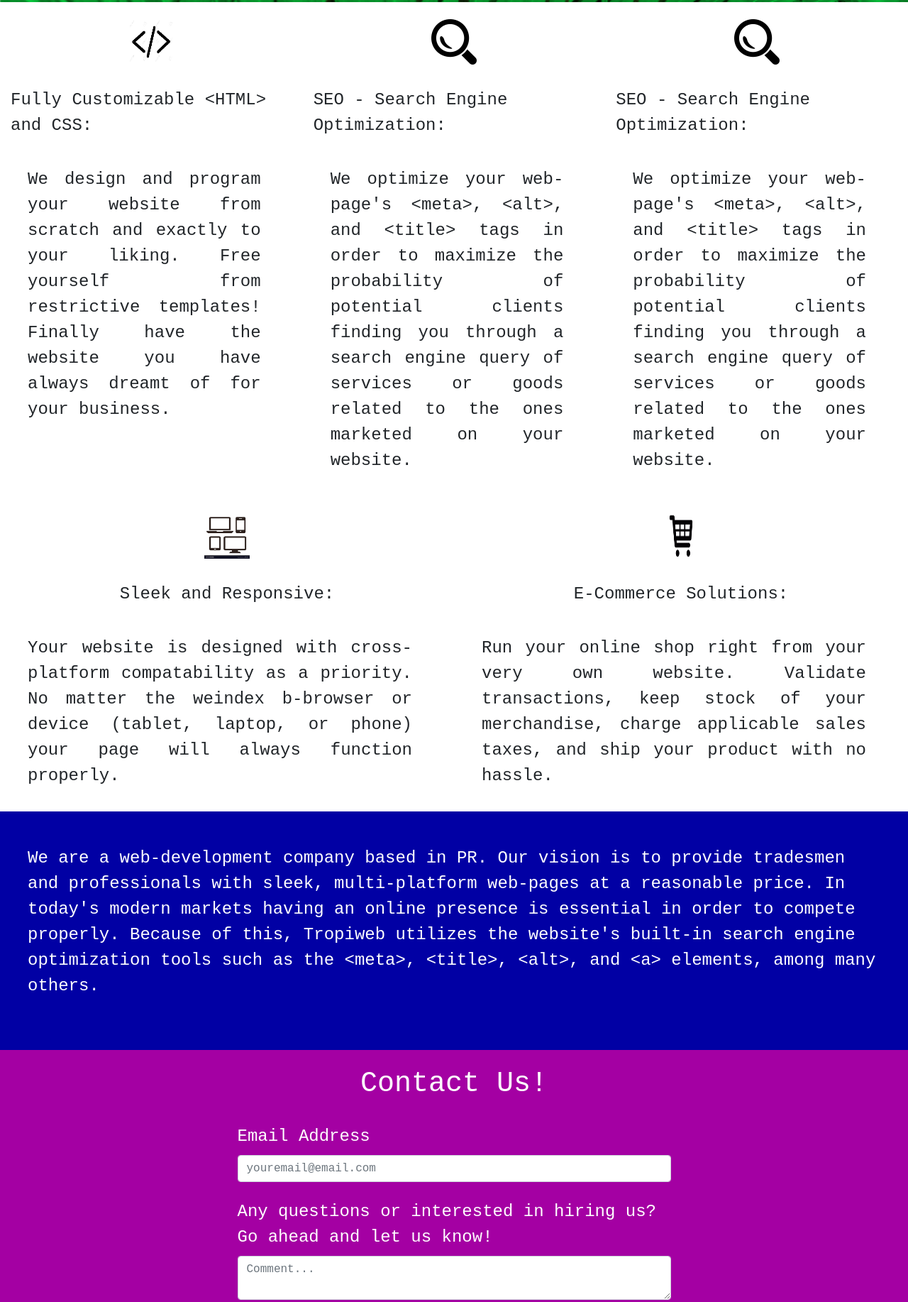
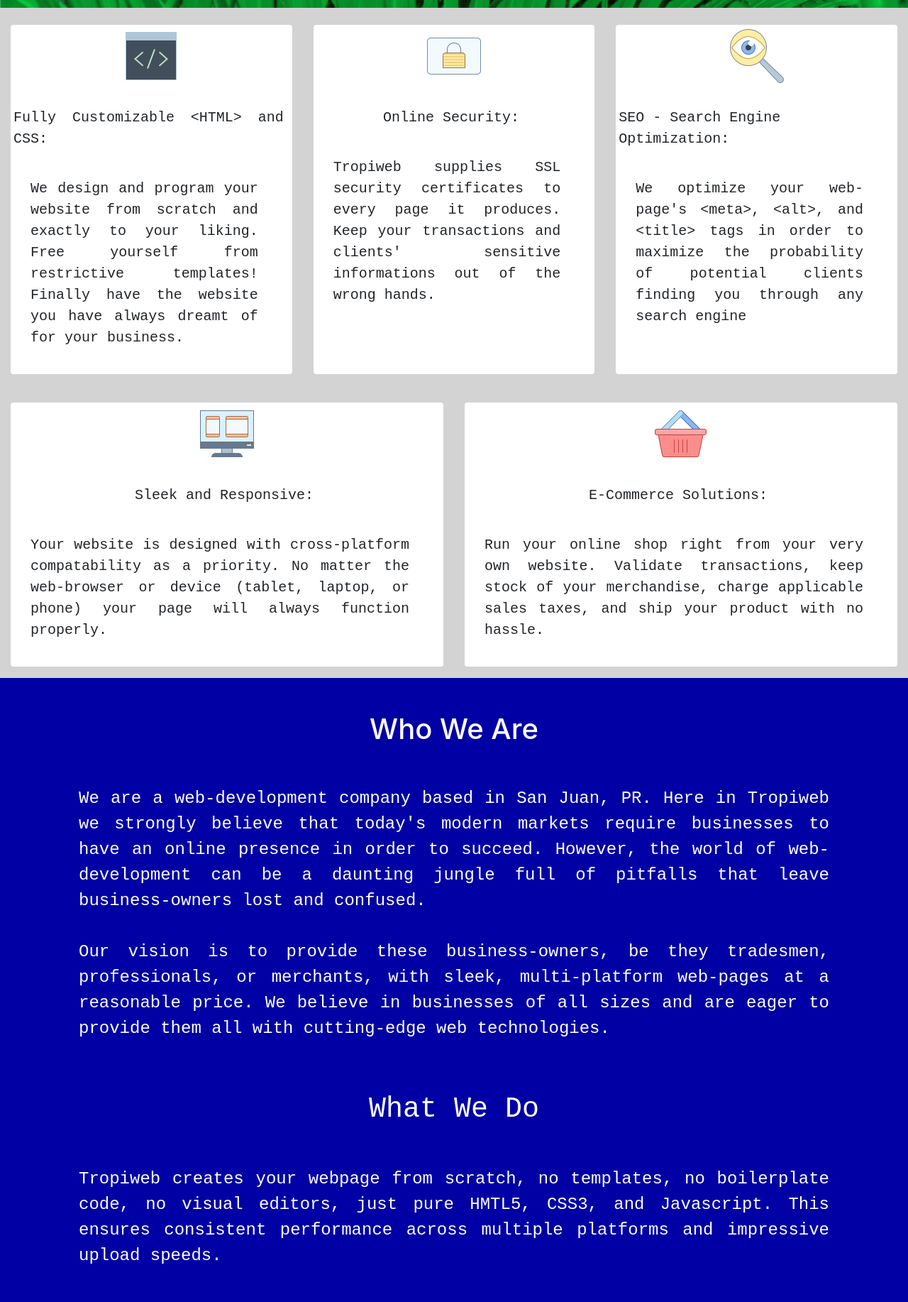
Before and after one commit to alejandroc311/Tropiweb-Webpage, a plain HTML site: page index.html in a window 1280 px wide. Shown: the part 489-2323 px from the top of the page at 71% size. Drawn offline with nearby package versions, Linux system fonts and the light colour scheme.

Commit message:
New Icons, looking fresh.

```diff
--- a/formVerification.js
+++ b/formVerification.js
@@ -10,6 +10,8 @@
   }
 }
 
+console.log($(".index-card").outerHeight(true));
+console.log($(".index-card").outerWidth(true));
 
 $('#emailFormInput').on('keydown keyup', function(e){
   var providedEmail = $("#emailFormInput").val();
--- a/index.html
+++ b/index.html
@@ -62,15 +62,14 @@
     Tropiweb is and does.-->
 
 <div class="container-fluid justify-content-center container-index">
-
     <div class="row index">
-        <div class="index col-xs-12 col-sm-12 col-lg-4">
+        <div class="index col-xs-12 col-sm-12 col-lg-4 d-flex align-items-stretch">
           <div class="index card border-0 index-card">
             <div class="index d-flex justify-content-center">
-              <img src="Code Angle Bracket 1.png" width="64" height="64" alt="">
+              <img src="code-img3.png" alt="">
             </div>
 
-            <div class="index d-flex justify-content-center">
+            <div class="index d-flex justify-content-center text-justify">
               <p class="index pTagsForCardTitles">Fully Customizable &ltHTML&gt and CSS:</p>
             </div>
             <div class="index d-flex justify-content-center">
@@ -81,55 +80,51 @@
             </div>
           </div>
 
-          <div class=" index col-xs-12 col-sm-12 col-lg-4">
+          <div class=" index col-xs-12 col-sm-12 col-lg-4 d-flex align-items-stretch">
             <div class="index card border-0 index-card">
               <div class="index d-flex justify-content-center">
-                <img src="Magnifying Glass SEO.png" width="64" height="64" alt="">
+                <img src="security-img.png" alt="">
+              </div>
+              <div class="index d-flex justify-content-center">
+                <p class="index pTagsForCardTitles">Online Security:</p>
+              </div>
+              <p class="index pTagsForCards d-flex justify-content-center text-justify">Tropiweb supplies SSL security certificates to every
+              page it produces. Keep your transactions and clients' sensitive informations out of the wrong hands.</p>
+            </div>
+          </div>
+
+          <div class="index col-xs-12 col-sm-12 col-lg-4 d-flex align-items-stretch">
+            <div class="index card border-0 index-card">
+              <div class="index d-flex justify-content-center">
+                <img src="seo-img.png" alt="">
               </div>
               <div class="index d-flex justify-content-center">
                 <p class="index pTagsForCardTitles">SEO - Search Engine Optimization:</p>
               </div>
               <p class="index pTagsForCards d-flex justify-content-center text-justify">We optimize your web-page's &ltmeta&gt, &ltalt&gt, and
-                &lttitle&gt tags in order to maximize the probability of potential clients finding you through a search engine query of services
-                or goods related to the
-                ones marketed on your website.</p>
-            </div>
-          </div>
-
-          <div class="index col-xs-12 col-sm-12 col-lg-4">
-            <div class="index card border-0 index-card">
-              <div class="index d-flex justify-content-center">
-                <img src="Magnifying Glass SEO.png" width="64" height="64" alt="">
-              </div>
-              <div class="index d-flex justify-content-center">
-                <p class="index pTagsForCardTitles">SEO - Search Engine Optimization:</p>
-              </div>
-              <p class="index pTagsForCards d-flex justify-content-center text-justify">We optimize your web-page's &ltmeta&gt, &ltalt&gt, and
-                &lttitle&gt tags in order to maximize the probability of potential clients finding you through a search engine query of services
-                or goods related to the
-                ones marketed on your website.</p>
+                &lttitle&gt tags in order to maximize the probability of potential clients finding you through any search engine</p>
             </div>
           </div>
 
       </div>
 
   <div class="row index">
-        <div class="index col-xs-12 col-sm-12 col-lg-6">
+        <div class="index col-xs-12 col-sm-12 col-lg-6 d-flex align-items-stretch">
           <div class="index card border-0 index-card">
             <div class="index d-flex justify-content-center">
-              <img src="Devices for Responsive Representation.png" width="64" height="64" alt="">
+              <img src="responsive-img.png" alt="">
             </div>
             <div class="index d-flex justify-content-center">
               <p class="index pTagsForCardTitles">Sleek and Responsive:</p>
             </div>
             <p class="index pTagsForCards d-flex justify-content-center text-justify">Your website is designed with cross-platform compatability as a priority.
-              No matter the weindex b-browser or device (tablet, laptop, or phone) your page will always function properly.</p>
+              No matter the web-browser or device (tablet, laptop, or phone) your page will always function properly.</p>
           </div>
         </div>
-        <div class="index col-xs-12 col-sm-12 col-lg-6">
+        <div class="index col-xs-12 col-sm-12 col-lg-6 d-flex align-items-stretch">
           <div class="index card border-0 index-card">
             <div class="index d-flex justify-content-center">
-              <img src="Shopping Kart Icon.png" width="64" height="64" alt="">
+              <img src="ecom-img.png" alt="">
             </div>
             <div class="index d-flex justify-content-center">
               <p class="index pTagsForCardTitles">E-Commerce Solutions:</p>
@@ -140,22 +135,71 @@
         </div>
       </div>
     </div>
-    <div class="about">
+    <div class="about about-container">
+      <h1 class="d-flex justify-content-center">Who We Are</h1>
       <div class="container-fluid about">
         <div class="row about">
           <div class="col-lg-12 about">
             <div class="card border-0 about">
               <div class="d-flex justify-content-center about">
-                <p class="aboutPageParagraph about">We are a web-development company based in PR. Our vision is to provide tradesmen and professionals
-                  with sleek, multi-platform web-pages at a reasonable price. In today's modern markets having an online presence
-                  is essential in order to compete properly. Because of this, Tropiweb utilizes the website's
-                  built-in search engine optimization tools such as the &ltmeta&gt, &lttitle&gt, &ltalt&gt, and &lta&gt elements,
-                  among many others. </p>
+                <p class="aboutPageParagraph about text-justify">We are a web-development company based in San Juan, PR.  Here in Tropiweb we strongly believe that
+                  today's modern markets require businesses to have an online presence in order to succeed. However, the world of web-development
+                  can be a daunting jungle full of pitfalls that leave business-owners lost and confused.
+                  <br>
+                  <br>
+                  Our vision is to provide these business-owners,
+                  be they tradesmen, professionals, or merchants, with sleek, multi-platform web-pages at a reasonable price. We believe in businesses
+                  of all sizes and are eager to provide them all with cutting-edge web technologies.</p>
+                  <br>
+                  <br>
+
               </div>
             </div>
           </div>
 
+
         </div>
+        <h1 class="d-flex justify-content-center">What We Do</h1>
+        <div class="row about">
+          <div class="col-lg-12 about">
+            <div class="card border-0 about">
+              <div class="d-flex justify-content-center about">
+                <p class="aboutPageParagraph about text-justify"> Tropiweb creates your webpage from scratch, no templates, no boilerplate
+                  code, no visual editors, just pure HMTL5, CSS3, and Javascript. This ensures consistent performance across multiple
+                  platforms and impressive upload speeds.</p>
+              </div>
+            </div>
+          </div>
+        </div>
+
+        <div class="row about">
+          <div class="col-lg-12 about">
+            <div class="card border-0 about">
+              <div class="d-flex justify-content-center about">
+                <p class="aboutPageParagraph about text-justify"> At Tropiweb we spare no effort to maximize your website's SEO. We utilize
+                   the &ltmeta&gt, &lttitle&gt, &ltalt&gt, and &lta&gt elements, among many others, to ensure potential clients find you <strong>before</strong>
+                 they find your competitors!
+                 <br>
+                 <br>
+
+                 We strive to provide our clients with the best and most consistent performance, which is why the websites Tropiweb host will never be
+                 down to server maintenance. You may rest easy knowing that your website will be online 24/7 365 days of the year.
+                 <br>
+                 <br>
+                 Online security is extremely important nowadays, especially if you plan to run an online shop or create client lists. We ensure
+                 that every website we create and host complies with modern security standards. Tropiweb supplies SSL security certificates to every
+                 page it produces. Keep your transactions and clients' sensitive informations out of the wrong hands.
+                 <br>
+                 <br>
+                 Tropiweb has all the tools to set up your online shop. Display your merchandise, keep track of stock, charge sales taxes,
+                 validate transactions and receive payments all with an intuitive design that makes things easy for your clients.
+
+                </p>
+              </div>
+            </div>
+          </div>
+        </div>
+
       </div>
     </div>
 
--- a/style.css
+++ b/style.css
@@ -1,19 +1,31 @@
+
 *{
   margin: 0;
   padding:0;
+}
+
+
+
+nav{
+  background-color: #d3d3d3;
+
 }
 .navbar{
 
   font-size: 24px;
   font-family: monospace;
-
-
-
 }
 
+.nav-item{
+  padding-right:8px;
+  padding-left:8px;
+}
 
-nav{
-  margin: -4px 0 -4px 0;
+.navbar-brand{
+  background-color: white;
+}
+.navbar-light .navbar-nav .nav-link{
+  color:#00a501;
 }
 
 .jumbotron{
@@ -29,21 +41,22 @@
 /*.card{
   background: #98FFE0;
 }*/
-.nav-item{
-  padding: 8px;
 
 
 
+.container-index{
+  margin-top:-32px;
+  margin-bottom: 0px;
+  background-color: #d3d3d3;
 }
 
-.container-index{
+.index-card{
+  margin-top: 24px;
+  margin-bottom: 16px;
+  padding-top: 24px;
+  padding: 4px;
 
-  margin-top:-32px;
-  margin-bottom: 0px;
 
-}
-.index-card{
-  padding-top: 24px;
 }
 
 .container-fluid{
@@ -52,23 +65,23 @@
 
 }
 
-.navbar-light .navbar-nav .nav-link{
-  color:#00a501;
-}
+
 
 
 
 .pTagsForCards {
   margin: 16px 28px 24px 16px;
   padding: 8px 16px 8px 8px;
-  font-size: 24px;
+  font-size: 20px;
   font-family: monospace;
 
 }
 
 .pTagsForCardTitles{
   margin-top: 32px;
-  font-size: 24px;
+  font-size: 20px;
+  padding-right: 8px;
+
   font-family: monospace;
 
 }
@@ -78,13 +91,25 @@
 
 @media only screen and (max-width: 576px){
   .pTagsForCards{
-    font-size: 20px;
+    font-size: 16px;
   }
   .pTagsForCardTitles{
-    font-size: 20px;
+    font-size: 16px;
   }
+
+  .about .aboutPageParagraph{
+    padding-right: 0px;
+    padding-left: 0px;
+    margin: 8px;
+  }
+
 }
 @media only screen and (min-width: 576px) and (max-width: 768px) {
+  .aboutPageParagraph{
+    padding-right: 48px;
+    padding-left: 48px;
+    margin:16px;
+  }
 
 }
 @media only screen and (min-width: 768px) and (max-width: 992px) {
@@ -139,14 +164,22 @@
 
 .aboutPageParagraph{
   padding-top: 48px;
-  padding-bottom: 48px;
+  padding-bottom: 0px;
   margin: 24px;
+  padding-right: 72px;
+  padding-left: 72px;
   font-family: monospace;
   font-size: 24px;
-  color: white;
+  color: black;
 }
 
 .about{
   background-color: #0100A4;
   margin-top: 0px;
+  color: white;
+
 }
+
+.about-container{
+  padding-bottom: 48px;
+}
```
Also changed, not shown: Tropiweb-trees.png (added), Tropiweb-trees5.png (added), code-img.png (added), code-img2.png (added), code-img3.png (added), code-img4.png (added), ecom-img.png (added), file-img.png (added), html-img.png (added), responsive-img.png (added), security-img.png (added), seo-img.png (added).
